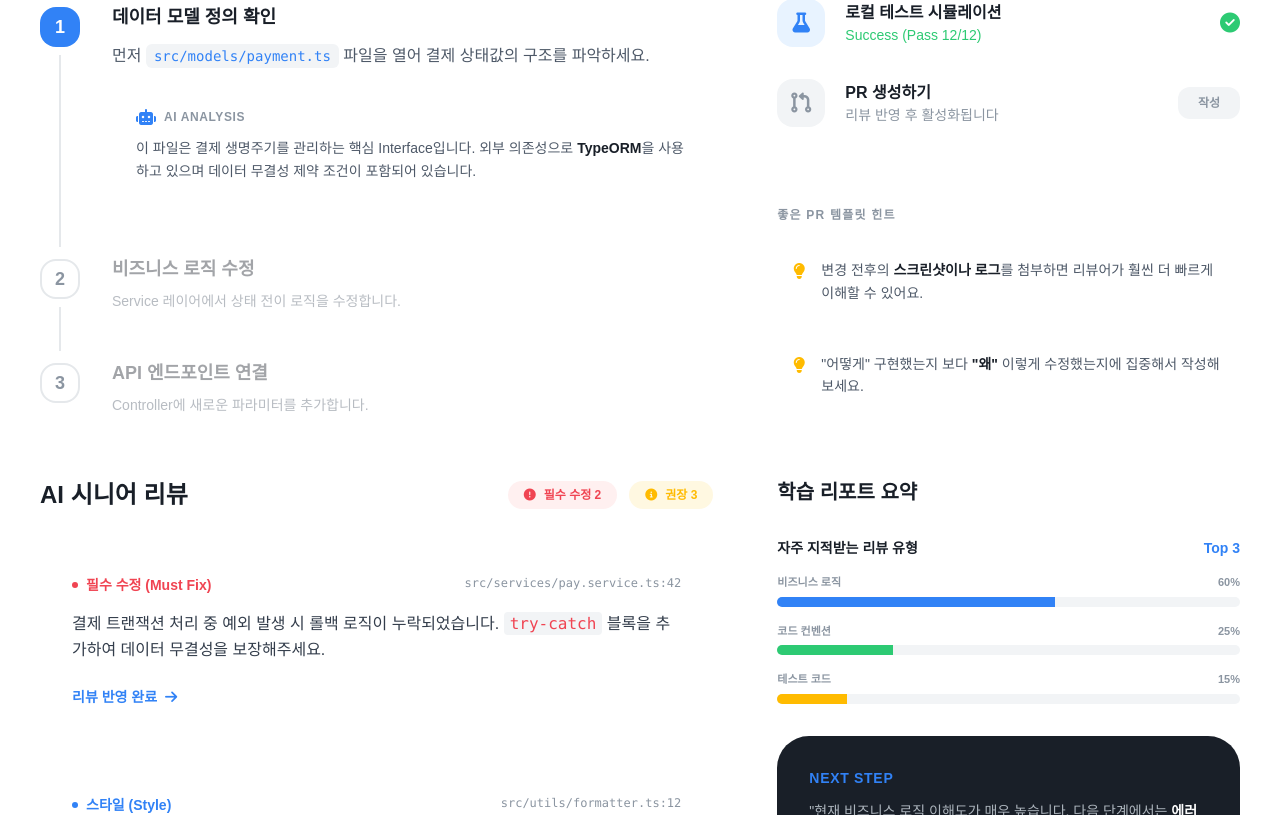
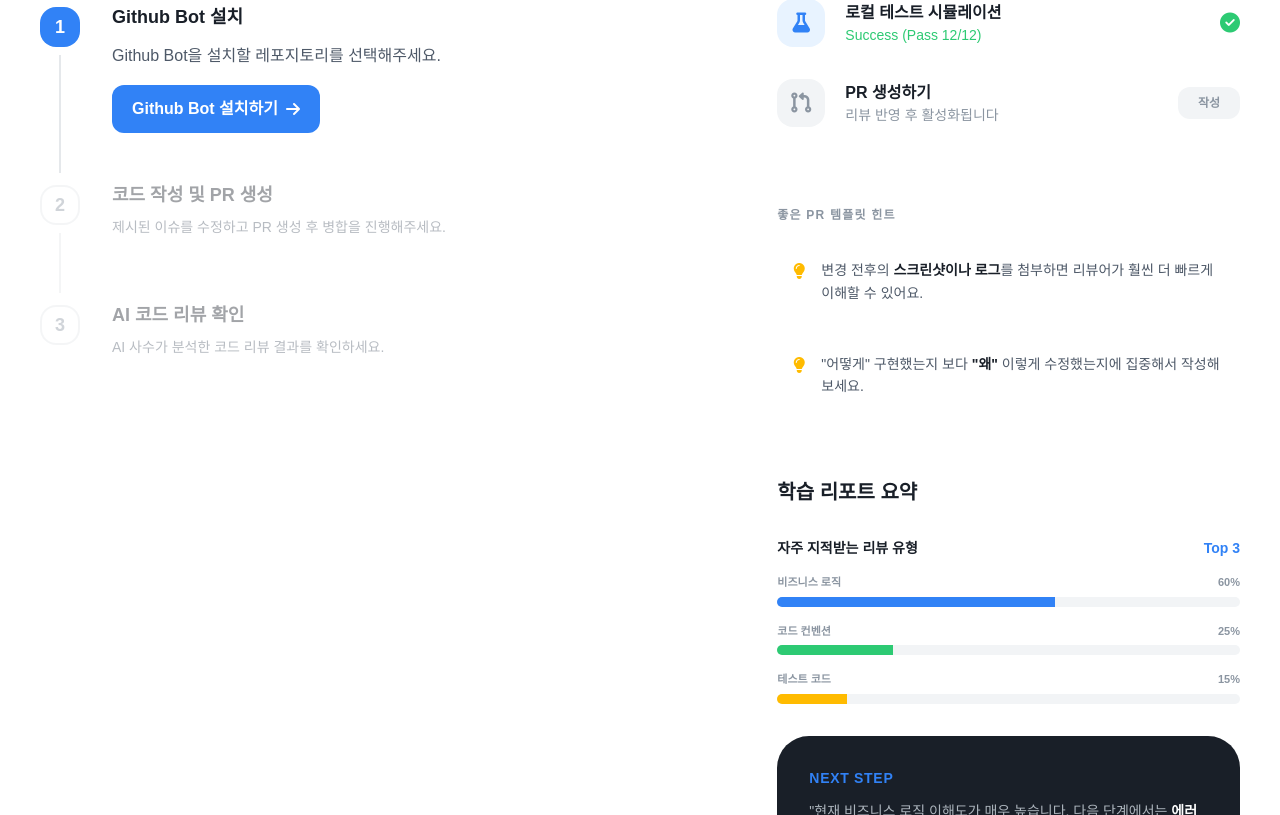
Before and after one commit to GDGoC-ONE-WAVE-Hackathon-T3/ONE-WAVE-TEAM03_FE, a Next.js app: page /select/analysis in a window 1280 px wide. Shown: the part 325-1140 px from the top of the page. Built offline with nearby package versions, Linux system fonts and the light colour scheme; a web font is replaced by a local one.

Commit message:
fix: 워크플로우 추가 + origin 헤더 설정

```diff
--- a/src/app/page.tsx
+++ b/src/app/page.tsx
@@ -28,13 +28,13 @@
           <div className="pt-8 flex flex-col sm:flex-row items-center justify-center gap-4">
             <Link href="/select">
               <Button size="lg" className="h-14 px-8 text-lg font-bold bg-[#3182F6] hover:bg-[#1B64DA] rounded-2xl shadow-lg shadow-blue-100 transition-all hover:scale-105">
-                가상 입사 시작하기
+                서비스 시작하기
                 <ArrowRight className="ml-2 w-5 h-5" />
               </Button>
             </Link>
-            <Button variant="outline" size="lg" className="h-14 px-8 text-lg font-medium rounded-2xl border-gray-200 text-[#4E5968] hover:bg-gray-50">
+            {/* <Button variant="outline" size="lg" className="h-14 px-8 text-lg font-medium rounded-2xl border-gray-200 text-[#4E5968] hover:bg-gray-50">
               서비스 소개 보기
-            </Button>
+            </Button> */}
           </div>
         </div>
       </section>
--- a/src/app/select/analysis/page.tsx
+++ b/src/app/select/analysis/page.tsx
@@ -1,9 +1,85 @@
 "use client"
 
 import * as React from "react"
+import { useState, useEffect } from "react"
+
+// Mock data for AI Review
+const MOCK_AI_REVIEW = {
+    mustFix: [
+        {
+            id: 1,
+            file: "src/services/pay.service.ts",
+            line: 42,
+            title: "필수 수정 (Must Fix)",
+            content: "결제 트랜잭션 처리 중 예외 발생 시 롤백 로직이 누락되었습니다. try-catch 블록을 추가하여 데이터 무결성을 보장해주세요.",
+            keyword: "try-catch",
+            status: "done" // done, pending
+        }
+    ],
+    recommendation: [
+        {
+            id: 2,
+            file: "src/utils/formatter.ts",
+            line: 12,
+            title: "스타일 (Style)",
+            content: "변수명 tempData는 역할이 불분명합니다. paymentHistory와 같이 구체적인 네이밍을 권장합니다.",
+            keyword: "tempData",
+            status: "pending"
+        }
+    ]
+}
 
 export default function AnalysisPage() {
+    const [currentStep, setCurrentStep] = useState(1) // 1: Bot Install, 2: PR Polling, 3: AI Review
+    const [isPolling, setIsPolling] = useState(false)
+    const [isLoading, setIsLoading] = useState(false)
 
+    const installBot = async () => {
+        setIsLoading(true)
+        try {
+            // Use proxy path /api/external
+            const response = await fetch("/api/external/users/onboarding", {
+                method: "GET",
+            })
+            const data = await response.json()
+            if (data.botInstallUrl) {
+                window.open(data.botInstallUrl, "_blank")
+                setCurrentStep(2)
+                setIsPolling(true)
+            }
+        } catch (error) {
+            console.error("Failed to fetch bot install url:", error)
+            alert("봇 설치 URL을 받아오는데 실패했습니다.")
+        } finally {
+            setIsLoading(false)
+        }
+    }
+
+    useEffect(() => {
+        let intervalId: NodeJS.Timeout
+
+        if (isPolling) {
+            intervalId = setInterval(async () => {
+                try {
+                    // Use proxy path /api/external
+                    const response = await fetch("/api/external/users/mission-status")
+                    const data = await response.json()
+
+                    if (data.isMerged) {
+                        setIsPolling(false)
+                        setCurrentStep(3)
+                        clearInterval(intervalId)
+                    }
+                } catch (error) {
+                    console.error("Failed to check PR status:", error)
+                }
+            }, 10000) // Poll every 10 seconds
+        }
+
+        return () => {
+            if (intervalId) clearInterval(intervalId)
+        }
+    }, [isPolling])
 
     return (
         <div className="min-h-screen bg-white">
@@ -52,94 +128,134 @@
                                         <span className="px-3 py-1 bg-[#E8F3FF] text-[#3182F6] text-xs font-bold rounded-lg">진행 단계</span>
                                     </div>
                                     <div className="space-y-0">
-                                <div className="flex gap-8">
+                                        {/* Step 1 */}
+                                        <div className={`flex gap-8 transition-opacity duration-300 ${currentStep === 1 ? 'opacity-100' : 'opacity-40'}`}>
                                             <div className="flex flex-col items-center pt-1 shrink-0">
-                                        <div className="w-10 h-10 bg-[#3182F6] text-white rounded-2xl flex items-center justify-center font-bold text-lg">1</div>
+                                                <div className={`w-10 h-10 rounded-2xl flex items-center justify-center font-bold text-lg ${currentStep === 1 ? 'bg-[#3182F6] text-white' : 'bg-white text-[#8B95A1] border-2 border-[#E5E8EB]'}`}>
+                                                    {currentStep > 1 ? <i className="fa-solid fa-check"></i> : 1}
+                                                </div>
                                                 <div className="w-0.5 flex-1 bg-[#E5E8EB] my-2"></div>
                                             </div>
                                             <div className="pb-12">
-                                        <h3 className="text-lg font-bold text-[#191F28] mb-3">데이터 모델 정의 확인</h3>
+                                                <h3 className="text-lg font-bold text-[#191F28] mb-3">Github Bot 설치</h3>
                                                 <p className="text-[#4E5968] leading-relaxed mb-4">
-                                            먼저 <code className="bg-[#F2F4F6] px-2 py-1 rounded-md text-[#3182F6] font-mono text-sm">src/models/payment.ts</code> 파일을 열어 결제 상태값의 구조를 파악하세요.
+                                                    Github Bot을 설치할 레포지토리를 선택해주세요.
                                                 </p>
-                                        <div className="p-6 bg-white rounded-[24px]">
-                                            <div className="flex items-center gap-2 mb-3">
-                                                <i className="fa-solid fa-robot text-[#3182F6]"></i>
-                                                <span className="text-xs font-bold text-[#8B95A1] uppercase tracking-wider">AI Analysis</span>
-                                            </div>
-                                            <p className="text-sm text-[#4E5968] leading-relaxed">이 파일은 결제 생명주기를 관리하는 핵심 Interface입니다. 외부 의존성으로 <span className="font-bold text-[#191F28]">TypeORM</span>을 사용하고 있으며 데이터 무결성 제약 조건이 포함되어 있습니다.</p>
-                                        </div>
+                                                {currentStep === 1 && (
+                                                    <button
+                                                        onClick={installBot}
+                                                        disabled={isLoading}
+                                                        className="px-5 py-3 bg-[#3182F6] text-white font-bold rounded-xl hover:bg-[#2272EB] transition-colors flex items-center gap-2"
+                                                    >
+                                                        {isLoading ? "설치 URL 가져오는 중..." : "Github Bot 설치하기"} <i className="fa-solid fa-arrow-right"></i>
+                                                    </button>
+                                                )}
                                             </div>
                                         </div>
 
-                                <div className="flex gap-8">
+                                        {/* Step 2 */}
+                                        <div className={`flex gap-8 transition-opacity duration-300 ${currentStep === 2 ? 'opacity-100' : 'opacity-40'}`}>
                                             <div className="flex flex-col items-center pt-1 shrink-0">
-                                        <div className="w-10 h-10 bg-white text-[#8B95A1] rounded-2xl flex items-center justify-center font-bold text-lg border-2 border-[#E5E8EB]">2</div>
+                                                <div className={`w-10 h-10 rounded-2xl flex items-center justify-center font-bold text-lg ${currentStep === 2 ? 'bg-[#3182F6] text-white' : 'bg-white text-[#8B95A1] border-2 border-[#E5E8EB]'}`}>
+                                                    {currentStep > 2 ? <i className="fa-solid fa-check"></i> : 2}
+                                                </div>
                                                 <div className="w-0.5 flex-1 bg-[#E5E8EB] my-2"></div>
                                             </div>
-                                    <div className="pb-12 opacity-40">
-                                        <h3 className="text-lg font-bold text-[#191F28] mb-2">비즈니스 로직 수정</h3>
-                                        <p className="text-[#4E5968] text-sm">Service 레이어에서 상태 전이 로직을 수정합니다.</p>
+                                            <div className="pb-12">
+                                                <h3 className="text-lg font-bold text-[#191F28] mb-2">코드 작성 및 PR 생성</h3>
+                                                <p className="text-[#4E5968] text-sm mb-4">제시된 이슈를 수정하고 PR 생성 후 병합을 진행해주세요.</p>
+                                                {currentStep === 2 && (
+                                                     <div className="flex items-center gap-3 px-4 py-3 bg-[#E8F3FF] rounded-xl text-[#3182F6] font-medium text-sm animate-pulse">
+                                                        <i className="fa-solid fa-spinner fa-spin"></i>
+                                                        PR 병합 대기 중... (10초마다 확인)
+                                                    </div>
+                                                )}
                                             </div>
                                         </div>
 
-                                <div className="flex gap-8">
+                                        {/* Step 3 */}
+                                        <div className={`flex gap-8 transition-opacity duration-300 ${currentStep === 3 ? 'opacity-100' : 'opacity-40'}`}>
                                             <div className="flex flex-col items-center pt-1 shrink-0">
-                                        <div className="w-10 h-10 bg-white text-[#8B95A1] rounded-2xl flex items-center justify-center font-bold text-lg border-2 border-[#E5E8EB]">3</div>
+                                                <div className={`w-10 h-10 rounded-2xl flex items-center justify-center font-bold text-lg ${currentStep === 3 ? 'bg-[#3182F6] text-white' : 'bg-white text-[#8B95A1] border-2 border-[#E5E8EB]'}`}>
+                                                    3
                                                 </div>
-                                    <div className="opacity-40">
-                                        <h3 className="text-lg font-bold text-[#191F28] mb-2">API 엔드포인트 연결</h3>
-                                        <p className="text-[#4E5968] text-sm">Controller에 새로운 파라미터를 추가합니다.</p>
+                                            </div>
+                                            <div>
+                                                <h3 className="text-lg font-bold text-[#191F28] mb-2">AI 코드 리뷰 확인</h3>
+                                                <p className="text-[#4E5968] text-sm">AI 사수가 분석한 코드 리뷰 결과를 확인하세요.</p>
                                             </div>
                                         </div>
                                     </div>
                                 </section>
 
-                        <section>
+                                {currentStep === 3 && (
+                                    <section className="animate-fade-in-up">
                                         <div className="flex items-center justify-between mb-8">
                                             <h2 className="text-2xl font-bold text-[#191F28]">AI 시니어 리뷰</h2>
                                             <div className="flex gap-3">
                                                 <span className="flex items-center gap-2 px-4 py-1.5 bg-[#FFF0F0] text-[#F04452] text-xs font-bold rounded-full">
-                                        <i className="fa-solid fa-circle-exclamation"></i> 필수 수정 2
+                                                    <i className="fa-solid fa-circle-exclamation"></i> 필수 수정 {MOCK_AI_REVIEW.mustFix.length}
                                                 </span>
                                                 <span className="flex items-center gap-2 px-4 py-1.5 bg-[#FFF8E1] text-[#FFBB00] text-xs font-bold rounded-full">
-                                        <i className="fa-solid fa-circle-info"></i> 권장 3
+                                                    <i className="fa-solid fa-circle-info"></i> 권장 {MOCK_AI_REVIEW.recommendation.length}
                                                 </span>
                                             </div>
                                         </div>
                                         <div className="space-y-6">
-                                <div className="group p-8 bg-white rounded-[32px] transition-all hover:translate-x-1">
+                                            {/* Must Fix Items */}
+                                            {MOCK_AI_REVIEW.mustFix.map((item) => (
+                                                <div key={item.id} className="group p-8 bg-white rounded-[32px] transition-all hover:translate-x-1 border border-transparent hover:border-[#F04452]/20">
                                                     <div className="flex justify-between items-start mb-4">
                                                         <span className="text-sm font-bold text-[#F04452] flex items-center gap-2">
                                                             <span className="w-1.5 h-1.5 rounded-full bg-[#F04452]"></span>
-                                            필수 수정 (Must Fix)
+                                                            {item.title}
                                                         </span>
-                                        <span className="text-xs font-mono text-[#8B95A1]">src/services/pay.service.ts:42</span>
+                                                        <span className="text-xs font-mono text-[#8B95A1]">{item.file}:{item.line}</span>
                                                     </div>
                                                     <p className="text-[#333D4B] font-medium leading-relaxed mb-6">
-                                        결제 트랜잭션 처리 중 예외 발생 시 롤백 로직이 누락되었습니다. <code className="bg-[#F2F4F6] px-1.5 py-0.5 rounded text-[#F04452]">try-catch</code> 블록을 추가하여 데이터 무결성을 보장해주세요.
+                                                        {item.content.split(item.keyword).map((part, i, arr) => (
+                                                            <React.Fragment key={i}>
+                                                                {part}
+                                                                {i < arr.length - 1 && (
+                                                                    <code className="bg-[#F2F4F6] px-1.5 py-0.5 rounded text-[#F04452]">{item.keyword}</code>
+                                                                )}
+                                                            </React.Fragment>
+                                                        ))}
                                                     </p>
                                                     <button className="text-[#3182F6] text-sm font-bold flex items-center gap-2 hover:gap-3 transition-all">
                                                         리뷰 반영 완료 <i className="fa-solid fa-arrow-right"></i>
                                                     </button>
                                                 </div>
-                                <div className="group p-8 bg-white rounded-[32px] transition-all hover:translate-x-1">
+                                            ))}
+
+                                            {/* Recommendation Items */}
+                                             {MOCK_AI_REVIEW.recommendation.map((item) => (
+                                                <div key={item.id} className="group p-8 bg-white rounded-[32px] transition-all hover:translate-x-1">
                                                     <div className="flex justify-between items-start mb-4">
                                                         <span className="text-sm font-bold text-[#3182F6] flex items-center gap-2">
                                                             <span className="w-1.5 h-1.5 rounded-full bg-[#3182F6]"></span>
-                                            스타일 (Style)
+                                                            {item.title}
                                                         </span>
-                                        <span className="text-xs font-mono text-[#8B95A1]">src/utils/formatter.ts:12</span>
+                                                        <span className="text-xs font-mono text-[#8B95A1]">{item.file}:{item.line}</span>
                                                     </div>
                                                     <p className="text-[#333D4B] font-medium leading-relaxed mb-6">
-                                        변수명 <code className="bg-[#F2F4F6] px-1.5 py-0.5 rounded text-[#3182F6]">tempData</code>는 역할이 불분명합니다. <code className="bg-[#F2F4F6] px-1.5 py-0.5 rounded text-[#3182F6]">paymentHistory</code>와 같이 구체적인 네이밍을 권장합니다.
+                                                         {item.content.split(item.keyword).map((part, i, arr) => (
+                                                            <React.Fragment key={i}>
+                                                                {part}
+                                                                {i < arr.length - 1 && (
+                                                                    <code className="bg-[#F2F4F6] px-1.5 py-0.5 rounded text-[#3182F6]">{item.keyword}</code>
+                                                                )}
+                                                            </React.Fragment>
+                                                        ))}
                                                     </p>
                                                     <button className="text-[#8B95A1] text-sm font-bold flex items-center gap-2">
                                                         반영 대기 중 <i className="fa-solid fa-clock"></i>
                                                     </button>
                                                 </div>
+                                            ))}
                                         </div>
                                     </section>
+                                )}
                             </div>
 
                             <div className="col-span-5 space-y-16">
@@ -157,14 +273,22 @@
                                             <i className="fa-solid fa-circle-check text-[#2DCA73] text-xl"></i>
                                         </div>
                                         <div className="flex items-center gap-5">
-                                    <div className="w-12 h-12 rounded-2xl bg-[#F2F4F6] flex items-center justify-center text-[#8B95A1]">
+                                            <div className={`w-12 h-12 rounded-2xl flex items-center justify-center ${currentStep >= 2 ? 'bg-[#E8F3FF] text-[#3182F6]' : 'bg-[#F2F4F6] text-[#8B95A1]'}`}>
                                                 <i className="fa-solid fa-code-pull-request text-xl"></i>
                                             </div>
                                             <div className="flex-1">
                                                 <div className="text-base font-bold text-[#191F28]">PR 생성하기</div>
-                                        <div className="text-sm text-[#8B95A1] font-medium">리뷰 반영 후 활성화됩니다</div>
+                                                <div className={`text-sm font-medium ${currentStep >= 3 ? 'text-[#2DCA73]' : currentStep === 2 ? 'text-[#3182F6]' : 'text-[#8B95A1]'}`}>
+                                                    {currentStep >= 3 ? 'Merged' : currentStep === 2 ? 'In Progress...' : '리뷰 반영 후 활성화됩니다'}
                                                 </div>
-                                    <button className="px-5 py-2 bg-[#F2F4F6] text-[#8B95A1] text-xs font-bold rounded-xl cursor-not-allowed">작성</button>
+                                            </div>
+                                            {currentStep >= 3 ? (
+                                                <i className="fa-solid fa-circle-check text-[#2DCA73] text-xl"></i>
+                                            ) : (
+                                                <button className={`px-5 py-2 text-xs font-bold rounded-xl transition-colors ${currentStep === 2 ? 'bg-[#3182F6] text-white hover:bg-[#2272EB]' : 'bg-[#F2F4F6] text-[#8B95A1] cursor-not-allowed'}`}>
+                                                    작성
+                                                </button>
+                                            )}
                                         </div>
                                     </div>
                                     <div className="mt-10 pt-10">
--- a/src/components/Navigation.tsx
+++ b/src/components/Navigation.tsx
@@ -16,7 +16,9 @@
         </Link>
       </div>
       <nav className="flex items-center gap-8">
-        <span className="text-[#4E5968] font-medium cursor-pointer">서비스 소개</span>
+        <Link href="/select">
+        <span className="text-[#4E5968] font-medium cursor-pointer">시작하기</span>
+        </Link>
         {/* <span className="text-[#4E5968] font-medium cursor-pointer">프로젝트 둘러보기</span> */}
         <div className="w-10 h-10 rounded-full bg-gray-100 flex items-center justify-center overflow-hidden border border-gray-200">
            {/* Using a placeholder since the original image might not load or be desired. Using a simple icon or just the div */}
```
Also changed, not shown: next.config.mjs (+23 -1 lines). Lines whose indentation alone changed are shown as unchanged.
